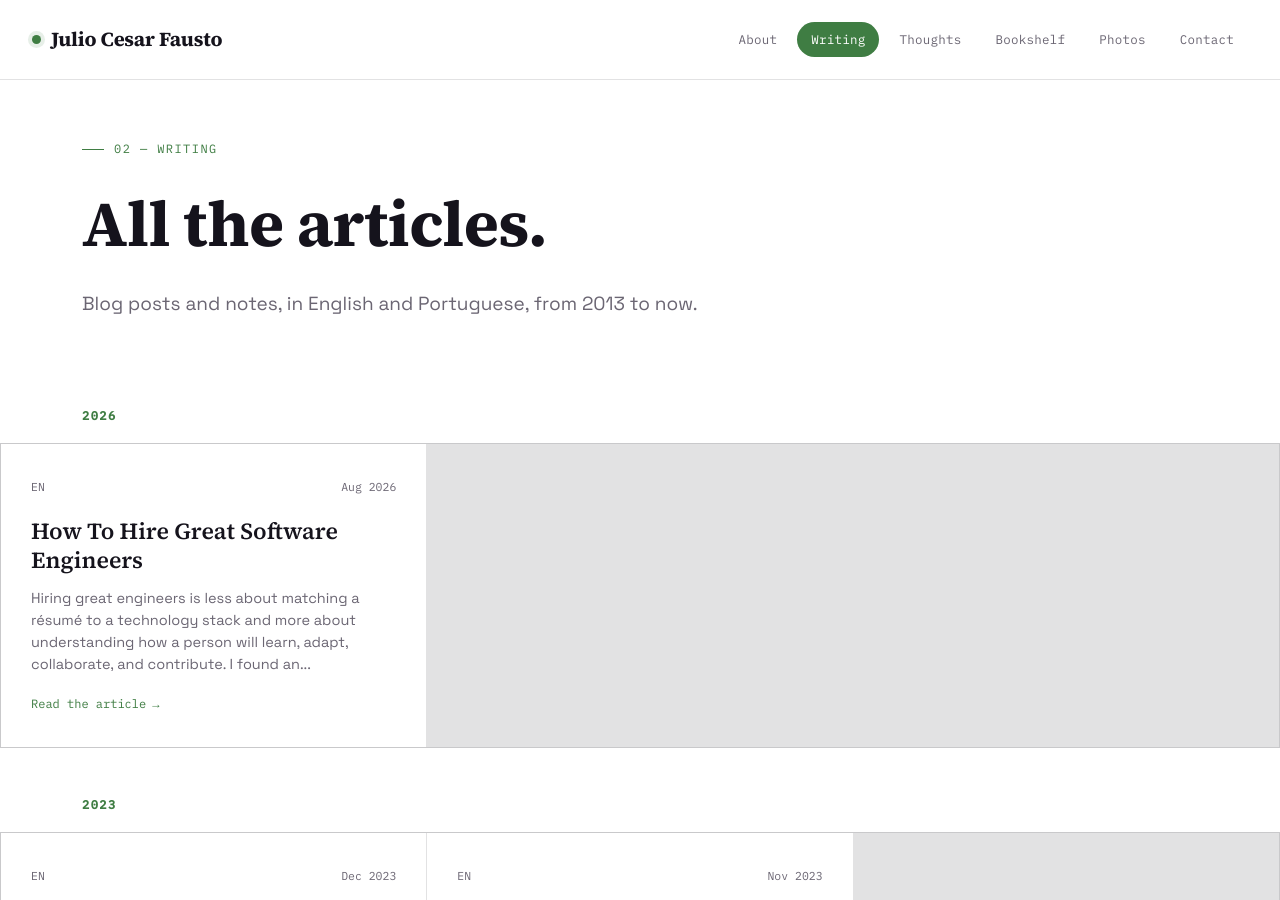
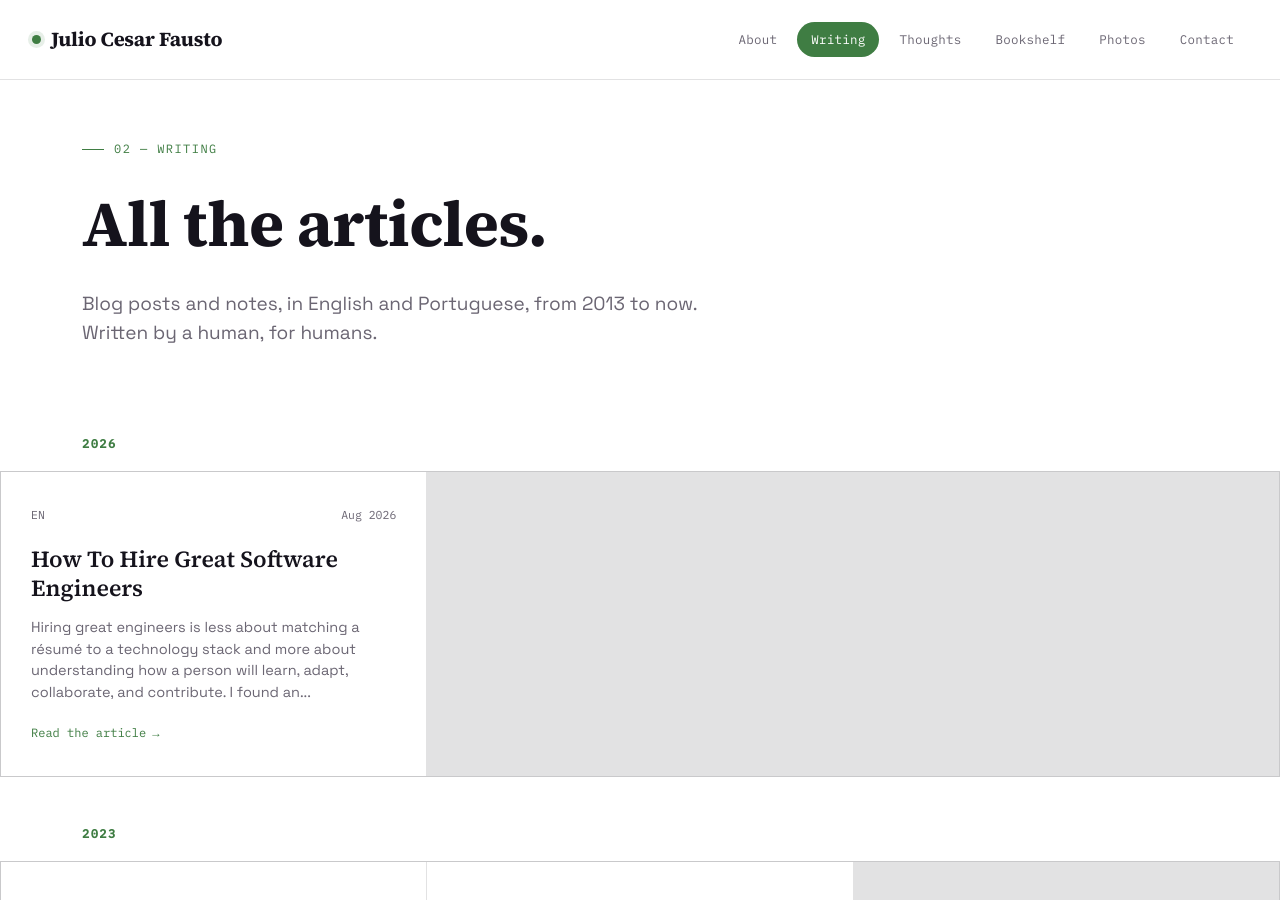
Before and after one commit to jcfausto/jcfausto.github.io, a Jekyll site: the page built from writing.md, in a window 1280 px wide and 900 px high. Built offline with Jekyll 4.4.1, drawn with Linux system fonts in a browser that asks for light colours.

Commit message:
Small improvement on the site index note

```diff
--- a/_data/site.yml
+++ b/_data/site.yml
@@ -34,7 +34,7 @@ writing:
   title: "Thoughts, mostly half-finished."
   note: Notes on technology, leadership, AI product development, and whatever else comes to mind.
   index_title: All the articles.
-  index_note: Blog posts and notes, in English and Portuguese, from 2013 to now.
+  index_note: Blog posts and notes, in English and Portuguese, from 2013 to now. Written by a human, for humans.
 
 thoughts:
   eyebrow: 03 — Thoughts
```
